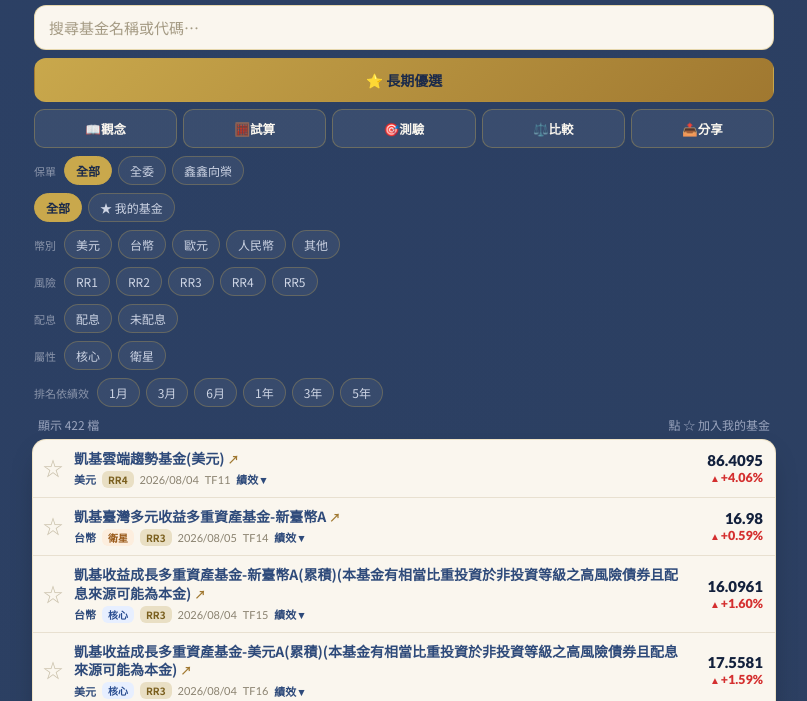
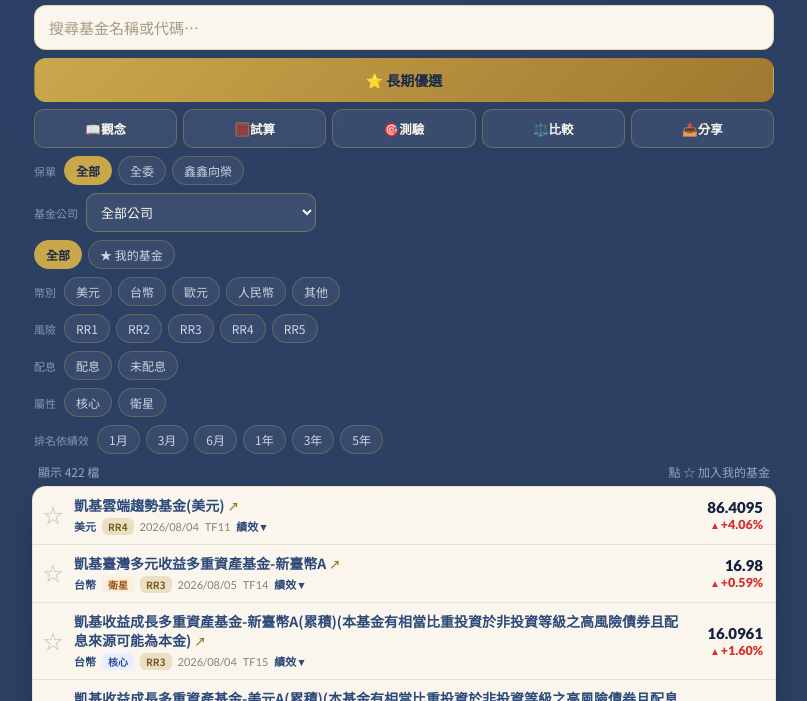
Before and after one commit to jennyih0227-stack/fund-APP, a plain HTML site: page client.html in a window 1280 px wide. Shown: the part 99-800 px from the top of the page, without its empty margins (236-1043 px from the left). Drawn offline with Linux system fonts and the light colour scheme.

Commit message:
客戶版：切換保單自動清其他篩選(修全委被濾空)、新增基金公司下拉篩選

```diff
--- a/client.html
+++ b/client.html
@@ -48,6 +48,9 @@
     border-radius:999px; padding:5px 11px; cursor:pointer; white-space:nowrap; transition:.15s}
   .chip.on{background:var(--gold); color:var(--navy); border-color:var(--gold); font-weight:700}
   .chip.sort.on{background:var(--navy-2); color:#fff; border-color:var(--navy-2)}
+  .compsel{flex:1; min-width:0; max-width:230px; font-family:var(--sans); font-size:13px; color:var(--cream);
+    background:rgba(255,255,255,.08); border:1px solid rgba(201,168,76,.4); border-radius:10px; padding:8px 10px; outline:none}
+  .compsel option{color:#111}
   .countbar{max-width:760px; margin:9px auto 0; padding:0 14px; color:#9aa4bd; font-size:12px;
     display:flex; justify-content:space-between; align-items:center}
 
@@ -221,6 +224,7 @@
     <span class="toolbtn" id="shareBtn">📤分享</span>
   </div>
   <div class="frow" id="fProd"></div>
+  <div class="frow"><span class="flabel">基金公司</span><select class="compsel" id="fComp"></select></div>
   <div class="frow" id="fMain">
     <span class="chip on" data-f="all">全部</span>
     <span class="chip" data-f="mine">★ 我的基金</span>
@@ -320,7 +324,19 @@
 const PERF_LABEL = {m1:'1月',m3:'3月',m6:'6月',m12:'1年',m36:'3年',m60:'5年'};
 const LS_KEY = 'myfunds_xinxin';
 let ALL=[], fav=new Set(JSON.parse(localStorage.getItem(LS_KEY)||'[]'));
-let mode='all', curF=null, rrF=null, distF=null, sortK=null, bucketF=null, presetLong=false, prodF=null;
+let mode='all', curF=null, rrF=null, distF=null, sortK=null, bucketF=null, presetLong=false, prodF=null, companyF='';
+
+const COMPANIES=['富蘭克林華美','富蘭克林坦伯頓','富蘭克林','摩根士丹利','摩根','貝萊德','施羅德','安聯','瀚亞','凱基','統一投信','統一','霸菱','富達','景順','國泰','中國信託','柏瑞','野村','群益','元大','普徠仕','高盛','聯博','聯邦','保德信','百達','街口','第一金','復華','日盛','兆豐','台新','富邦','安本','天達','鋒裕匯理','駿利','宏利','貝萊德'];
+function company(name){ for(const c of COMPANIES){ if(name.includes(c)) return c==='富蘭克林坦伯頓'?'富蘭克林':c; } return '其他'; }
+function buildCompanies(){
+  const pool=ALL.filter(f=>!prodF || (f.prods||[]).includes(prodF));
+  const cnt={}; pool.forEach(f=>{ const c=company(f.name); cnt[c]=(cnt[c]||0)+1; });
+  const list=Object.keys(cnt).sort((a,b)=>cnt[b]-cnt[a]);
+  const sel=$('#fComp');
+  sel.innerHTML='<option value="">全部公司</option>'+list.map(c=>`<option value="${c}">${c}（${cnt[c]}）</option>`).join('');
+  if(companyF && !cnt[companyF]) companyF='';
+  sel.value=companyF;
+}
 
 const SAT_KW=/科技|半導體|生技|醫療|醫藥|黃金|礦業|礦金|礦|能源|原油|天然資源|資源|房地產|不動產|中小型|小型|中國|大中華|印度|日本|美國|歐洲|拉丁|俄羅斯|臺灣|台灣|韓|巴西|越南|東協|新興|亞洲|非洲|品牌|水資源|基礎建設|農業|消費/;
 const CORE_KW=/全球|環球|世界|多重資產|平衡|組合|資產配置|投資級|投資等級|複合|收益成長/;
@@ -331,7 +347,7 @@
 
 // 記住上次的篩選/排序
 const UI_KEY='ui_xinxin';
-function saveUI(){ try{ localStorage.setItem(UI_KEY, JSON.stringify({mode,curF,rrF,distF,bucketF,sortK,presetLong,prodF})); }catch(e){} }
+function saveUI(){ try{ localStorage.setItem(UI_KEY, JSON.stringify({mode,curF,rrF,distF,bucketF,sortK,presetLong,prodF,companyF})); }catch(e){} }
 function applyChips(){
   $('#fProd').querySelectorAll('.chip').forEach(x=>x.classList.toggle('on',(x.dataset.p||null)===prodF));
   $('#fMain').querySelectorAll('.chip').forEach(x=>x.classList.toggle('on',x.dataset.f===mode));
@@ -345,7 +361,7 @@
 function restoreUI(){
   try{ const s=JSON.parse(localStorage.getItem(UI_KEY)||'{}');
     mode=s.mode||'all'; curF=s.curF||null; rrF=s.rrF||null; distF=s.distF||null;
-    bucketF=s.bucketF||null; sortK=s.sortK||null; presetLong=!!s.presetLong; prodF=s.prodF||null;
+    bucketF=s.bucketF||null; sortK=s.sortK||null; presetLong=!!s.presetLong; prodF=s.prodF||null; companyF=s.companyF||'';
   }catch(e){}
   applyChips();
 }
@@ -377,6 +393,7 @@
 
 function matches(f){
   if(prodF && !(f.prods||[]).includes(prodF)) return false;
+  if(companyF && company(f.name)!==companyF) return false;
   if(mode==='mine' && !fav.has(f.tf)) return false;
   if(curF && f.cur!==curF) return false;
   if(rrF && f.rr!==rrF) return false;
@@ -468,8 +485,13 @@
 $('#fProd').addEventListener('click',e=>{
   const c=e.target.closest('.chip'); if(!c)return;
   $('#fProd').querySelectorAll('.chip').forEach(x=>x.classList.remove('on')); c.classList.add('on');
-  prodF=c.dataset.p||null; render();
+  prodF=c.dataset.p||null;
+  // 切換保單：清掉其他篩選，避免把該保單的標的濾掉（例如全委沒有 RR）
+  mode='all'; curF=rrF=distF=bucketF=sortK=null; presetLong=false; companyF='';
+  applyChips(); buildCompanies();
+  render();
 });
+$('#fComp').addEventListener('change',e=>{ companyF=e.target.value; render(); });
 bindSingle('#fCur', c=> curF = c?c.dataset.c:null);
 bindSingle('#fRR',  c=> rrF  = c?c.dataset.r:null);
 bindSingle('#fDist',c=> distF= c?c.dataset.d:null);
@@ -627,6 +649,7 @@
     $('#fProd').innerHTML='<span class="flabel">保單</span><span class="chip" data-p="">全部</span>'+prods.map(p=>`<span class="chip" data-p="${p}">${p}</span>`).join('');
     $('#updated').textContent=`${data.product||''}　更新 ${data.updated_at||'—'}　共 ${data.total||ALL.length} 檔`;
     restoreUI();
+    buildCompanies();
     render();
   }catch(e){ $('#updated').textContent='資料載入失敗，請稍後重試'; $('#list').innerHTML='<div class="empty">尚未有資料</div>'; }
 }
```
